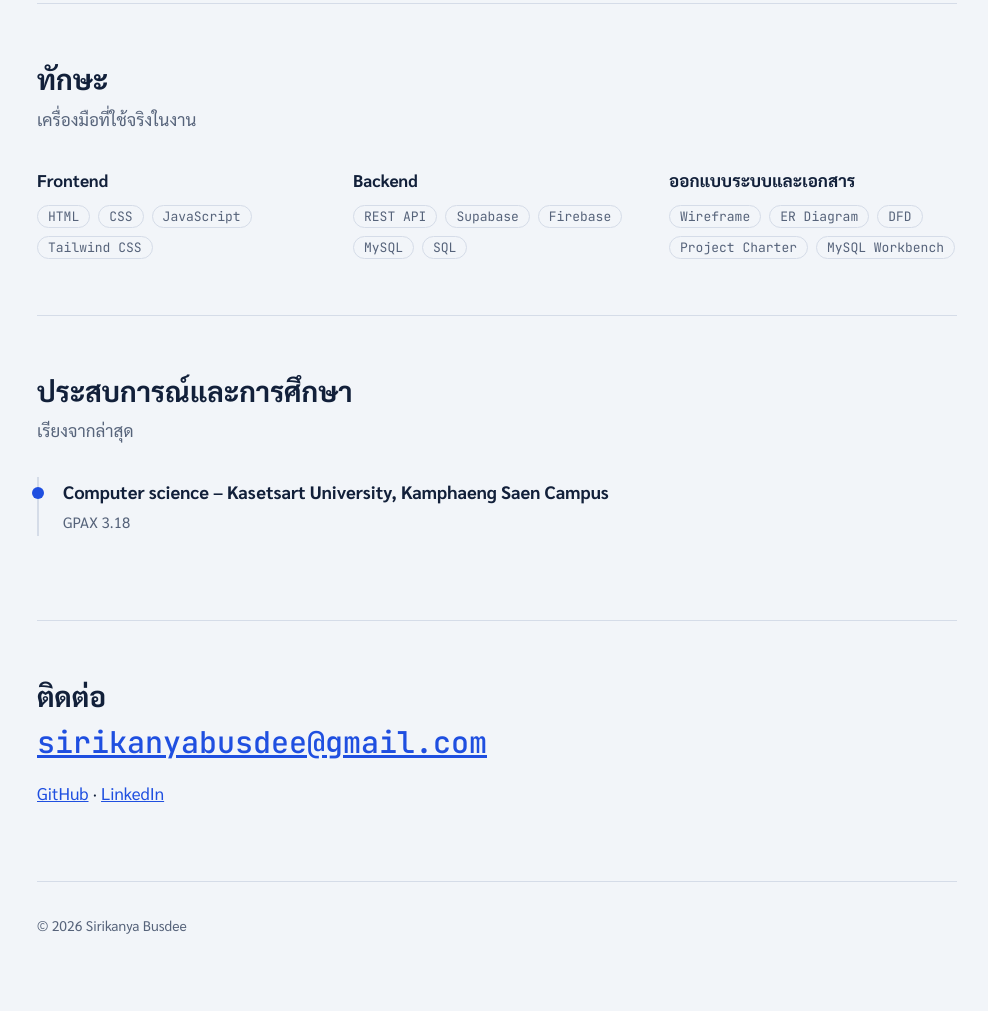
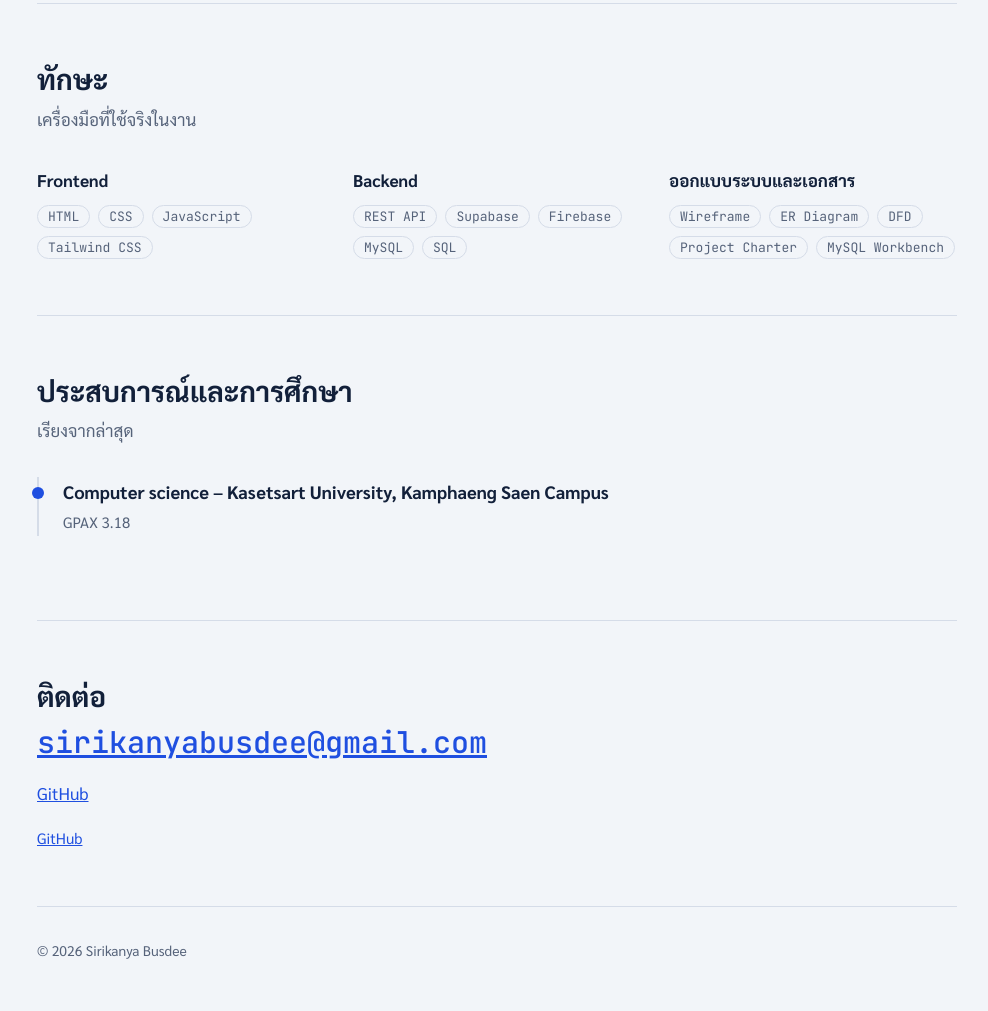
Before and after one commit to s1r1kanya/portfolio_website, a plain HTML site: page index.html in a window 1280 px wide. Shown: the part 3959-4970 px from the top of the page, without its empty margins (143-1131 px from the left). Before the commit the page ends 4944 px from the top, so only its background shows below. Drawn offline with Linux system fonts and the light colour scheme.

Commit message:
Add files via upload

```diff
--- a/index.html
+++ b/index.html
@@ -608,7 +608,8 @@
       <h2>ติดต่อ</h2>
 
       <a class="big" href="mailto:you@example.com">sirikanyabusdee@gmail.com</a>
-      <p><a href="#">GitHub</a> · <a href="#">LinkedIn</a></p>
+      <p><a href="https://github.com/s1r1kanya" target="_blank" rel="noopener">GitHub</a>
+        <div class="links"><a href="https://s1r1kanya.github.io/portfolio_website/" target="_blank" rel="noopener">GitHub</a></div>
     </section>
 
     <footer>© 2026 Sirikanya Busdee</footer>
```
